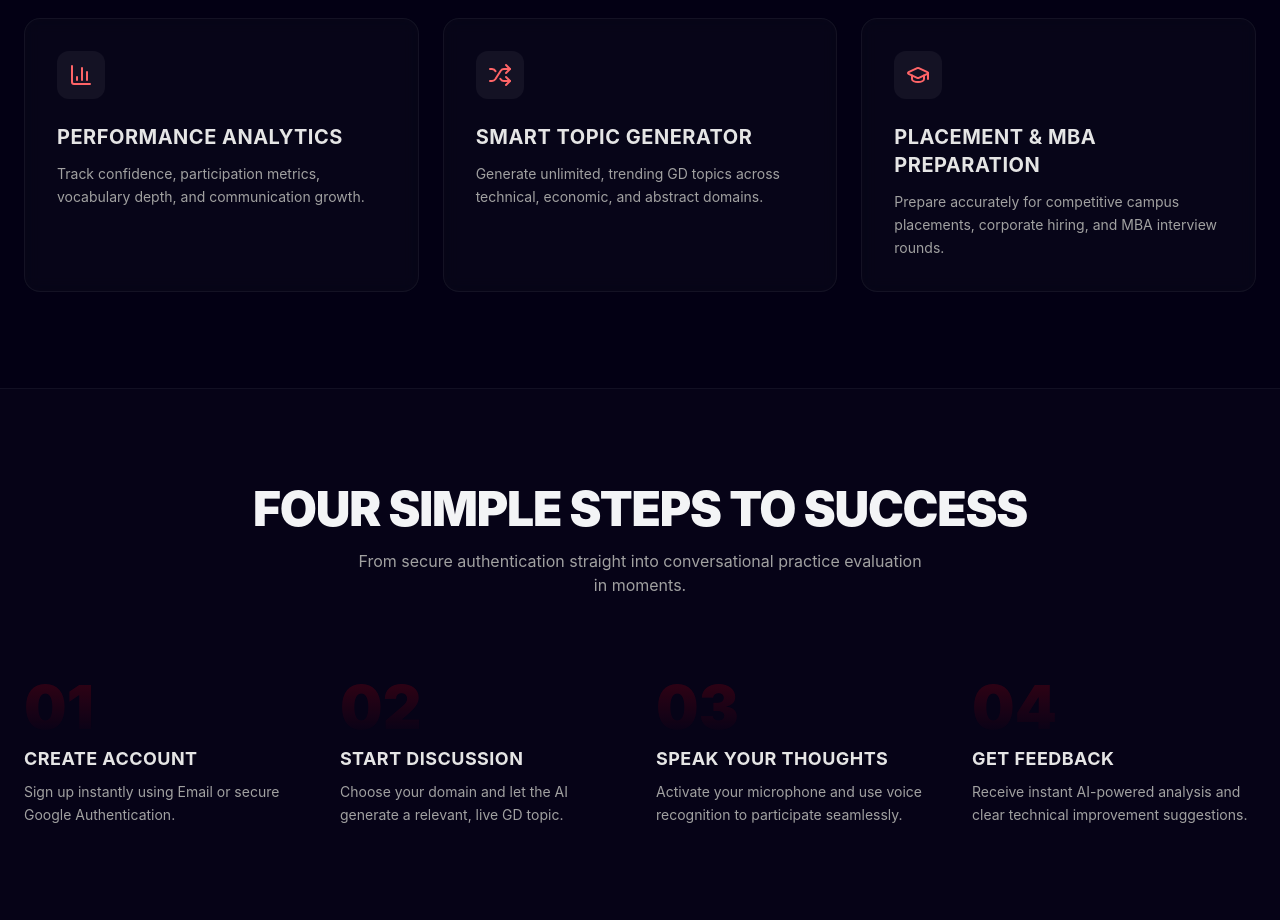
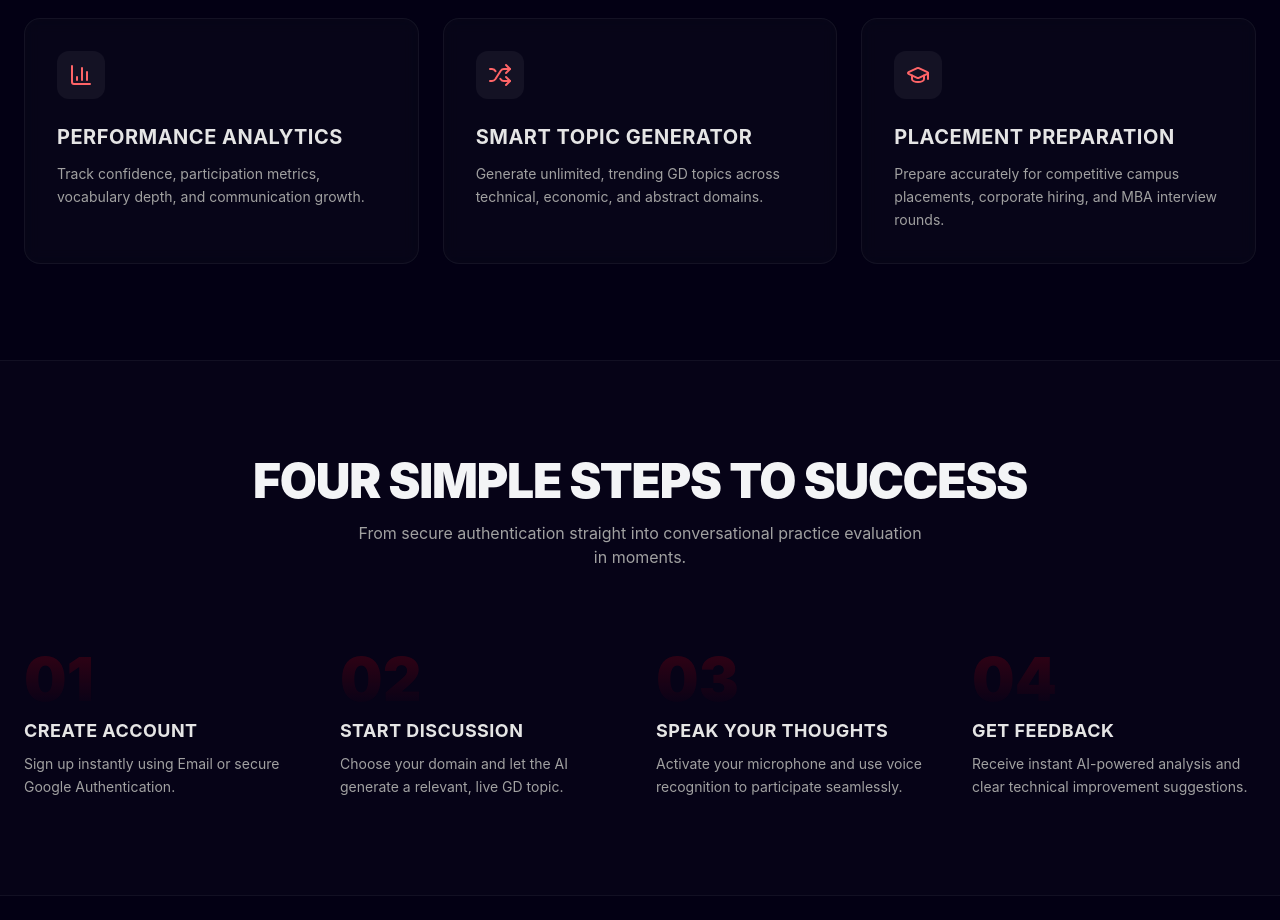
Before and after one commit to abhay963/GDArena, a React (Vite) app in the folder client/: page / in a window 1280 px wide. Shown: the part 1800-2720 px from the top of the page. Built offline with nearby package versions, Linux system fonts and the light colour scheme; no server answers.

Commit message:
feat: update title for Placement Preparation section in Landing page

```diff
--- a/client/src/pages/Landing.jsx
+++ b/client/src/pages/Landing.jsx
@@ -104,7 +104,7 @@ export default function LandingPage() {
     },
     {
       icon: GraduationCap,
-      title: "Placement & MBA Preparation",
+      title: "Placement Preparation",
       description: "Prepare accurately for competitive campus placements, corporate hiring, and MBA interview rounds.",
     },
   ];
```
